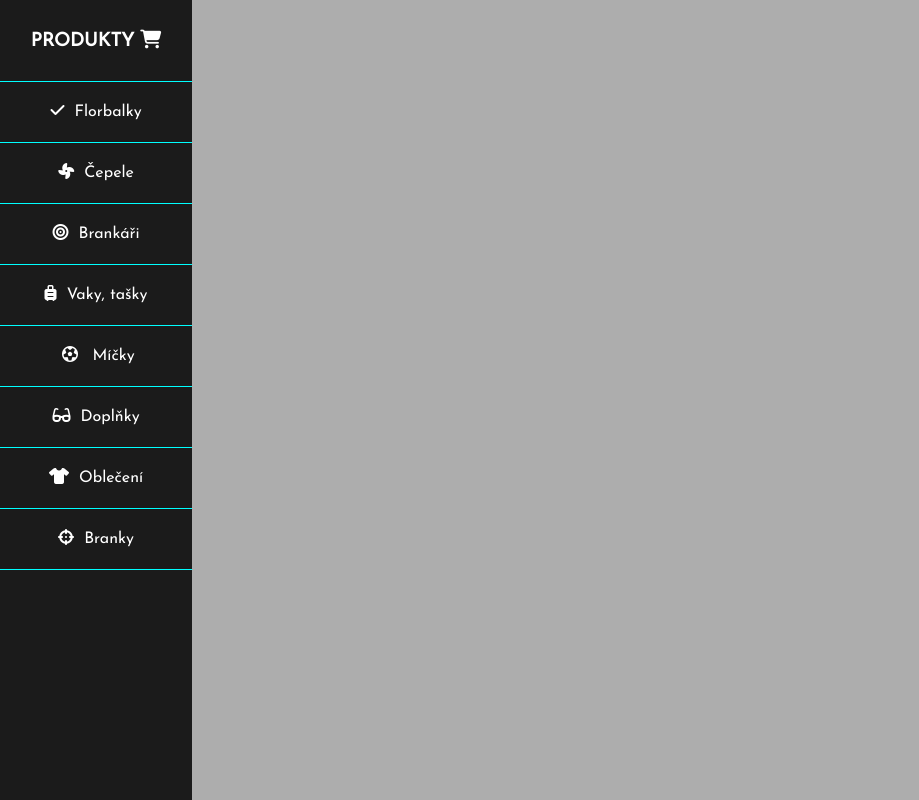
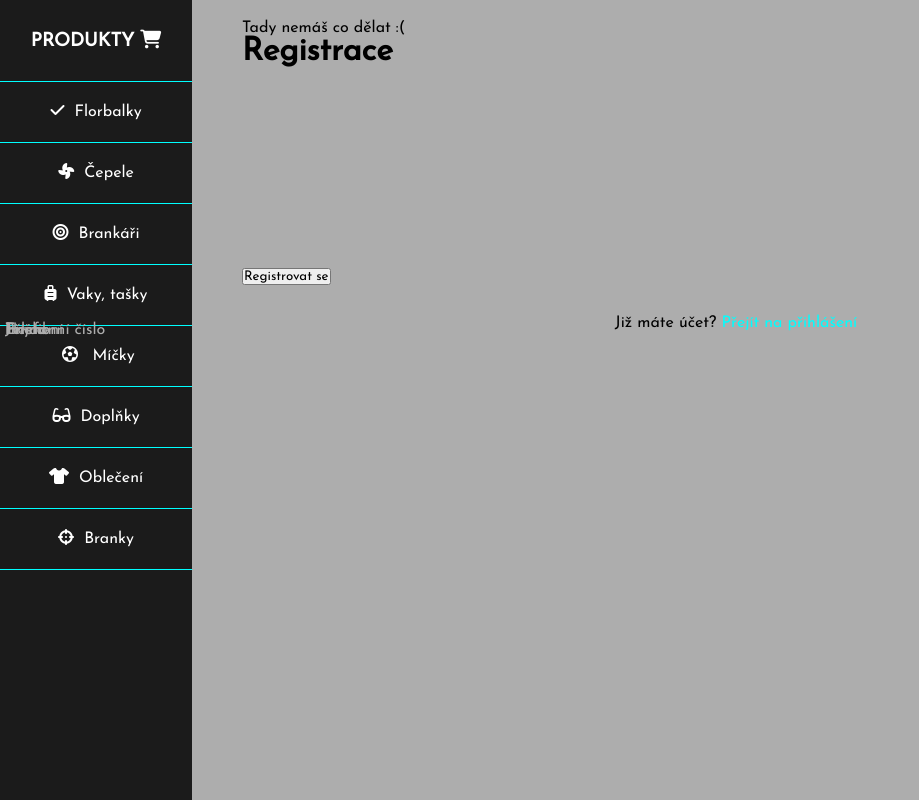
Before and after one commit to AdamPetera/IWWW_SemestralniPrace, a PHP site: page /index.php?page=add_product in a window 1280 px wide. Shown: the part 70-870 px from the top of the page, without its empty margins (0-919 px from the left). Run offline with PHP 8.4, Linux system fonts and the light colour scheme; some libraries are stand-ins or nearby versions.

Commit message:
cart done

```diff
--- /dev/null
+++ b/IWWW_SemestralniPrace_Petera/page/add_product.php
@@ -0,0 +1,66 @@
+<!DOCTYPE html>
+<html lang="cs">
+<head>
+    <meta charset="UTF-8">
+    <title>Registrace</title>
+    <link rel="stylesheet" href="../styles/add_product.css">
+    <script src="https://kit.fontawesome.com/cb337acf51.js" crossorigin="anonymous"></script>
+</head>
+
+<?php
+if (isset($_SESSION['role'])) {
+    if ($_SESSION['role'] == 'admin') {
+
+    }
+} else {
+    echo 'Tady nemáš co dělat :(';
+}
+?>
+
+<div class="add_product__form_wrap">
+    <div class="add_product_form">
+        <h1>Registrace</h1>
+        <form method="post">
+            <div class="txt_field">
+                <input type="text" name="firstname" required>
+                <span></span>
+                <label>Jméno</label>
+            </div>
+            <div class="txt_field">
+                <input type="text" name="lastname" required>
+                <span></span>
+                <label>Příjmení</label>
+            </div>
+            <div class="txt_field">
+                <input type="email" name="email" required>
+                <span></span>
+                <label>Email</label>
+            </div>
+            <div class="txt_field">
+                <input type="tel" name="phone" pattern="((\+420|00420) ?)?\d{3}( |-)?\d{3}( |-)?\d{3}" required>
+                <span></span>
+                <label>Telefonní číslo</label>
+            </div>
+            <div class="txt_field">
+                <input type="password" name="password" required>
+                <span></span>
+                <label>Heslo</label>
+            </div>
+            <input type="submit" value="Registrovat se">
+            <div class="login_link">Již máte účet? <a href="index.php?page=login_form">Přejít na přihlášení</a></div>
+        </form>
+    </div>
+    <?php if (isset($email_error)): ?>
+        <div class="form_error">
+            <span class="error"><?php echo $email_error; ?></span>
+        </div>
+    <?php endif ?>
+    <?php if (isset($register_confirmed)): ?>
+        <div class="successful">
+            <div class="succ_mess">
+                <span class="message"><?php echo $register_confirmed; ?></span>
+                <button><a href="index.php?page=login_form">Přihlásit se</a></button>
+            </div>
+        </div>
+    <?php endif ?>
+</div>
--- a/IWWW_SemestralniPrace_Petera/styles/shopitems.css
+++ b/IWWW_SemestralniPrace_Petera/styles/shopitems.css
@@ -2,6 +2,29 @@
     padding: 10px 10px;
     color: white;
     background: #1b1b1b;
+}
+
+.addProductForm {
+    width: 300px;
+    margin: 5px auto 5px auto;
+}
+
+.addProduct {
+    width: 250px;
+    height: 40px;
+    font-size: 18px;
+    font-weight: 700;
+    background: white;
+    transition: .5s;
+    outline: none;
+    cursor: pointer;
+}
+
+.addProduct:hover {
+    color: cyan;
+    border-radius: 25px;
+    box-shadow: 0 0 5px #33ffff,
+    0 0 5px #66ffff;
 }
 
 .items_preview {
--- a/IWWW_SemestralniPrace_Petera/styles/shopitems_sticks.css
+++ b/IWWW_SemestralniPrace_Petera/styles/shopitems_sticks.css
@@ -2,6 +2,29 @@
     padding: 10px 10px;
     color: white;
     background: #1b1b1b;
+}
+
+.addProductForm {
+    width: 300px;
+    margin: 5px auto 5px auto;
+}
+
+.addProduct {
+    width: 250px;
+    height: 40px;
+    font-size: 18px;
+    font-weight: 700;
+    background: white;
+    transition: .5s;
+    outline: none;
+    cursor: pointer;
+}
+
+.addProduct:hover {
+    color: cyan;
+    border-radius: 25px;
+    box-shadow: 0 0 5px #33ffff,
+    0 0 5px #66ffff;
 }
 
 .sticks_preview {
--- a/IWWW_SemestralniPrace_Petera/styles/style.css
+++ b/IWWW_SemestralniPrace_Petera/styles/style.css
@@ -92,6 +92,12 @@ body {
     margin-bottom: 20px;
 }
 
+.user_datails_wrap {
+    width: 100%;
+    margin-top: 20px;
+    margin-bottom: 20px;
+}
+
 .edit_profile_form_wrap {
     width: 100%;
     margin-top: 20px;
--- a/IWWW_SemestralniPrace_Petera/styles/user_details.css
+++ b/IWWW_SemestralniPrace_Petera/styles/user_details.css
@@ -1,3 +1,22 @@
+.user_info {
+    margin: auto;
+    width: 400px;
+    border-bottom: 3px solid cyan;
+}
+
+.user_info h2 {
+    text-align: center;
+    text-decoration: underline cyan;
+}
+
+.user_info .info p {
+    margin-top: 5px;
+}
+.user_info .info p:last-child {
+    margin-bottom: 5px;
+}
+
+
 .edit_profile_form {
     position: relative;
     color: white;
```
Also changed, not shown: IWWW_SemestralniPrace_Petera/classes/DataTable.php (+13 -6 lines), IWWW_SemestralniPrace_Petera/page/shopitems.php (+11 -0 lines), IWWW_SemestralniPrace_Petera/page/shopitems_sticks.php (+11 -0 lines), IWWW_SemestralniPrace_Petera/page/user_details.php (+10 -6 lines), IWWW_SemestralniPrace_Petera/styles/add_product.css (added).
